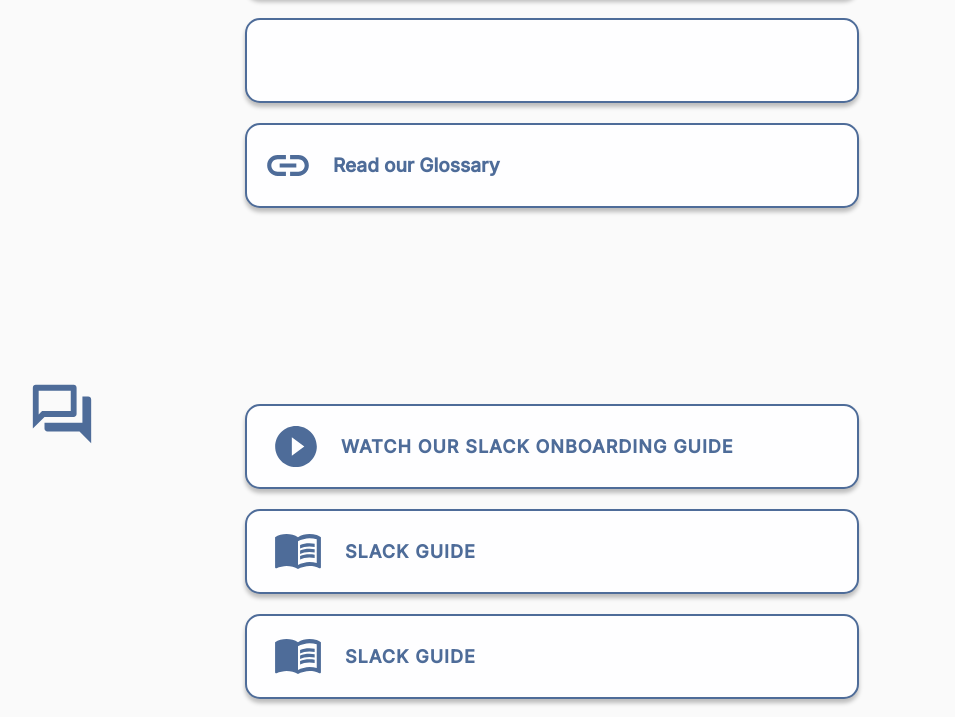
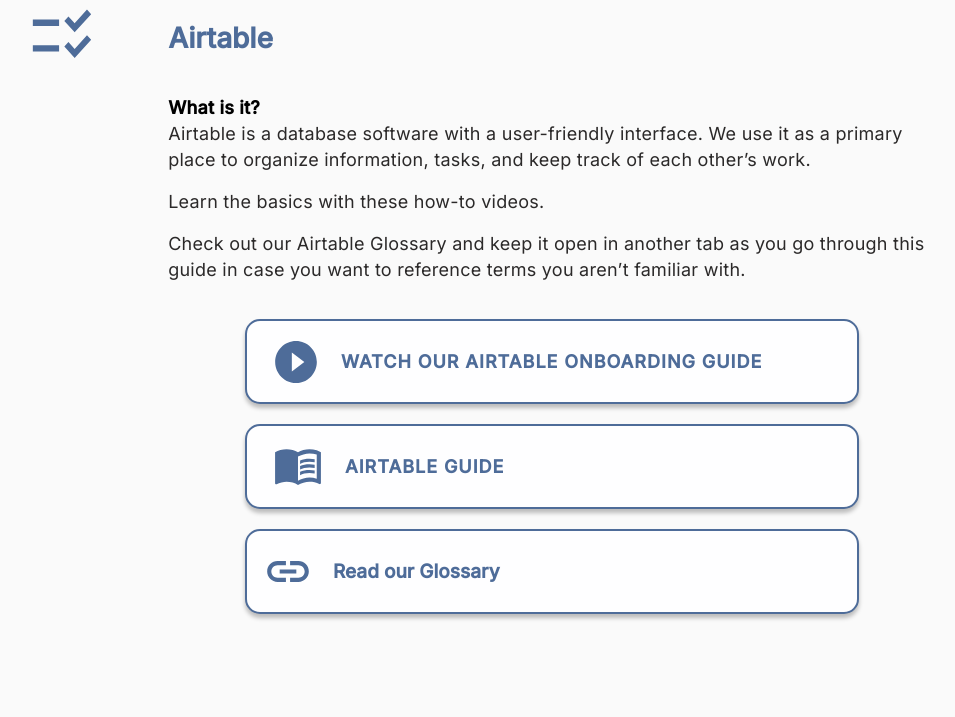
Before and after one commit to openseattle/clearviction-v1, a React (Create React App) app: page /onboarding-mod2 in a window 1280 px wide. Shown: the part 895-1612 px from the top of the page, without its empty margins (182-1137 px from the left). Built offline with nearby package versions, Linux system fonts and the light colour scheme.

Commit message:
remove extra link button

```diff
--- a/src/Components/Onboarding/ModuleContent.jsx
+++ b/src/Components/Onboarding/ModuleContent.jsx
@@ -43,6 +43,13 @@ function ModuleContent(props) {
     return (
         <div className={classes.moduleContentCard + " " + classes.regularContainer}>
             {/* <div className={classes.regularContainer}> */}
+
+            <h1 className={classes.moduleCardHeading}>{title}</h1>
+                <Typography variant="body2" className={classes.bold}>{subheading}</Typography>
+                {paragraph1 ? <Typography variant="body2" className={classes.moduleCardBody}>{paragraph1}</Typography> : null}
+                {paragraph2 ? <Typography variant="body2" className={classes.moduleCardBody}>{paragraph2}</Typography> : null}
+                {paragraph3 ? <Typography variant="body2" className={classes.moduleCardBody}>{paragraph3}</Typography> : null}
+                {paragraph4 ? <Typography variant="body2" className={classes.moduleCardBody}>{paragraph4}</Typography> : null}
 
                 { linkTitle ? (
                     <div className={classes.moduleContentLink}>
@@ -124,39 +131,6 @@ function ModuleContent(props) {
                 ) : (
                     null
                 )}
-
-            {linkTitle2 ? (
-                <div className={classes.moduleContentLink}>
-                    {linkIcon2 === "link" &&
-                        <a href={linkLocation2} target="_blank" rel="noreferrer"
-                            style={{ textDecoration: "none", color: "#4e6c99", flex: 1 }}
-                        >
-                            <div className={classes.linkContainer}>
-                                <img src={link} alt="" className={classes.linkIcon} />
-                                <p className={classes.linkText} >{linkTitle2}</p>
-                            </div>
-                        </a>
-                    }
-                    {linkIcon2 === "doc" &&
-                        <Button onClick={handleOpen} style={{ textDecoration: "none", color: "#4e6c99" }} >
-                            <div className={classes.linkContainer}>
-                                <img src={doc} alt="" className={classes.linkIcon} />
-                                <p className={classes.linkText2} >{linkTitle2}</p>
-                            </div>
-                        </Button>
-                    }
-                    {linkIcon2 === "video" &&
-                        <Button style={{ textDecoration: "none", color: "#4e6c99" }} >
-                            <div className={classes.linkContainer}>
-                                <img src={video} alt="" className={classes.linkIcon} />
-                                <p className={classes.linkText2} >{linkTitle2}</p>
-                            </div>
-                        </Button>
-                    }
-                </div>
-            ) : (
-                null
-            )}
 
             {linkTitle3 ? (
                 <div className={classes.moduleContentLink}>
```
